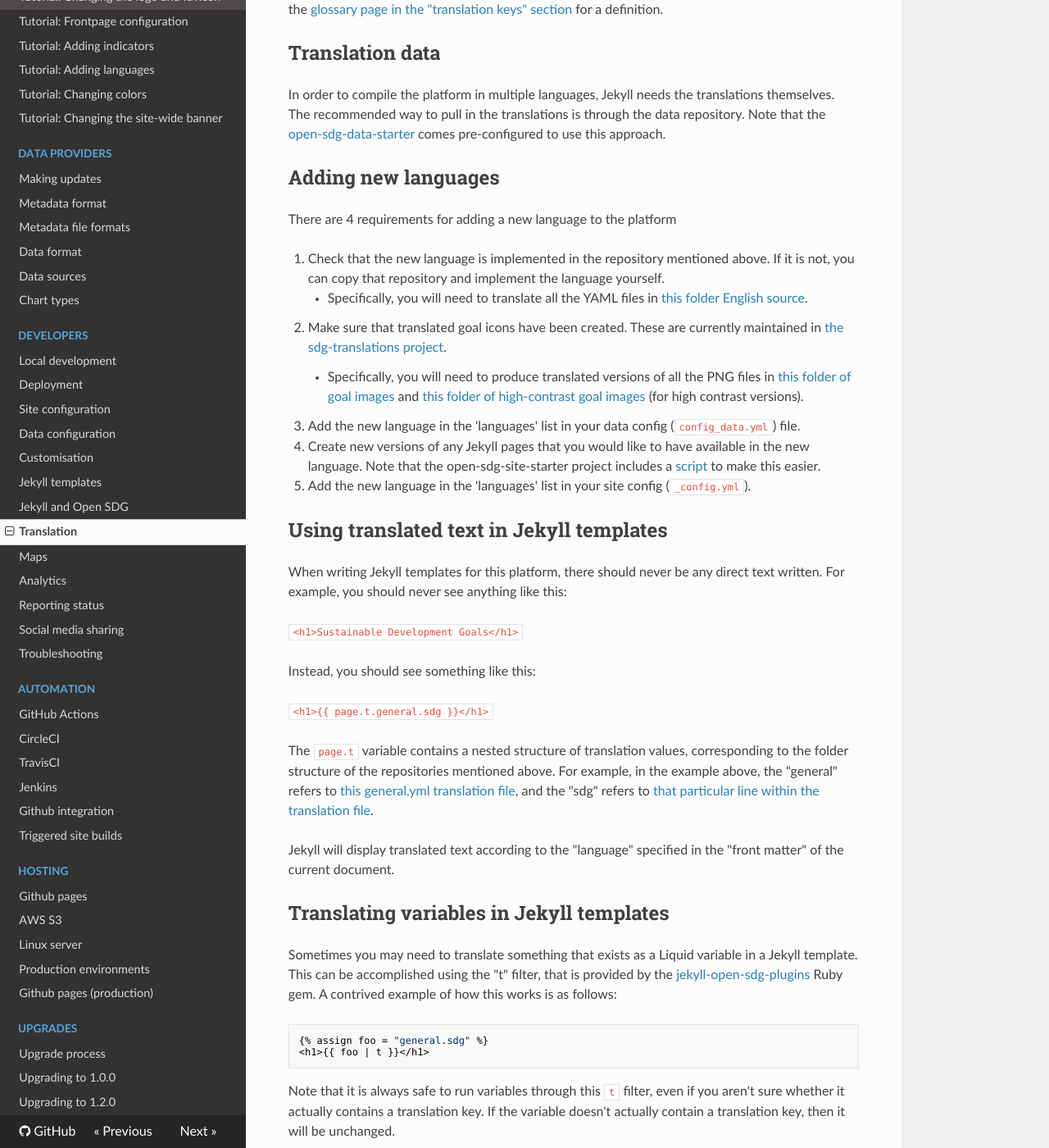
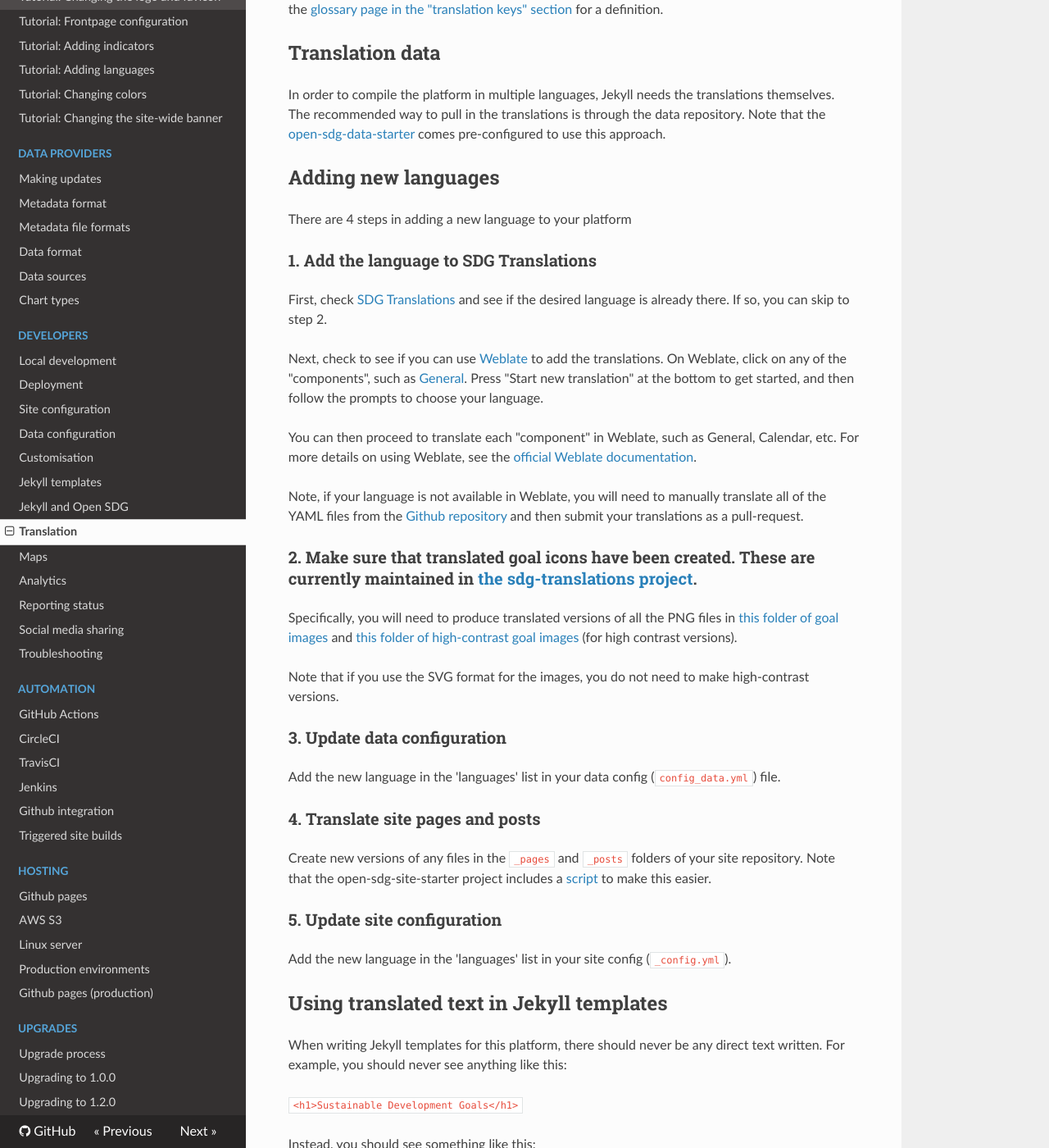
Before and after one commit to open-sdg/open-sdg, an MkDocs documentation site: the page built from docs/translation.md, in a window 1280 px wide and 1400 px high, scrolled down 376 px. Shown: the whole window at 82% size. Built offline with MkDocs 1.6.1, drawn with Linux system fonts in a browser that asks for light colours; nearby versions of some CDN libraries; old or Windows-style settings are respelled for this version of MkDocs; some of the changed text lies outside the part shown.

Commit message:
Expand on translation instructions to mention Weblate

```diff
--- a/docs/translation.md
+++ b/docs/translation.md
@@ -1,8 +1,8 @@
 <h1>Translation</h1>
 
-This platform is designed to be multilingual, and leverages the translations being maintained in a separate repository:
+This platform is designed to be multilingual, and leverages the translations being maintained in a [separate repository](https://github.com/open-sdg/sdg-translations) which is maintained via Weblate at this address:
 
-* [SDG Translations](https://github.com/open-sdg/sdg-translations)
+* [SDG Translations](https://hosted.weblate.org/projects/sdg-translations/)
 
 This document provides an overview of how the platform accomplishes this, and how it can be extended.
 
@@ -14,15 +14,35 @@ In order to compile the platform in multiple languages, Jekyll needs the transla
 
 ## Adding new languages
 
-There are 4 requirements for adding a new language to the platform
+There are 4 steps in adding a new language to your platform
 
-1. Check that the new language is implemented in the repository mentioned above. If it is not, you can copy that repository and implement the language yourself.
-    * Specifically, you will need to translate all the YAML files in [this folder English source](https://github.com/open-sdg/sdg-translations/tree/master/translations/en).
-2. Make sure that translated goal icons have been created. These are currently maintained in [the sdg-translations project](https://github.com/open-sdg/sdg-translations/).
-    * Specifically, you will need to produce translated versions of all the PNG files in [this folder of goal images](https://github.com/open-sdg/sdg-translations/tree/master/www/assets/img/goals/en) and [this folder of high-contrast goal images](https://github.com/open-sdg/sdg-translations/tree/master/www/assets/img/high-contrast/goals/en) (for high contrast versions).
-3. Add the new language in the 'languages' list in your data config (`config_data.yml`) file.
-4. Create new versions of any Jekyll pages that you would like to have available in the new language. Note that the open-sdg-site-starter project includes a [script](https://github.com/open-sdg/open-sdg-site-starter/blob/develop/scripts/batch/add_language.py) to make this easier.
-5. Add the new language in the 'languages' list in your site config (`_config.yml`).
+### 1. Add the language to SDG Translations
+
+First, check [SDG Translations](https://github.com/open-sdg/sdg-translations/tree/1.4.0-dev/translations) and see if the desired language is already there. If so, you can skip to step 2.
+
+Next, check to see if you can use [Weblate](https://hosted.weblate.org/projects/sdg-translations/) to add the translations. On Weblate, click on any of the "components", such as [General](https://hosted.weblate.org/projects/sdg-translations/general/). Press "Start new translation" at the bottom to get started, and then follow the prompts to choose your language.
+
+You can then proceed to translate each "component" in Weblate, such as General, Calendar, etc. For more details on using Weblate, see the [official Weblate documentation](https://docs.weblate.org/en/latest/user/basic.html).
+
+Note, if your language is not available in Weblate, you will need to manually translate all of the YAML files from the [Github repository](https://github.com/open-sdg/sdg-translations) and then submit your translations as a pull-request.
+
+### 2. Make sure that translated goal icons have been created. These are currently maintained in [the sdg-translations project](https://github.com/open-sdg/sdg-translations/).
+
+Specifically, you will need to produce translated versions of all the PNG files in [this folder of goal images](https://github.com/open-sdg/sdg-translations/tree/master/www/assets/img/goals/en) and [this folder of high-contrast goal images](https://github.com/open-sdg/sdg-translations/tree/master/www/assets/img/high-contrast/goals/en) (for high contrast versions).
+
+Note that if you use the SVG format for the images, you do not need to make high-contrast versions.
+
+### 3. Update data configuration
+
+Add the new language in the 'languages' list in your data config (`config_data.yml`) file.
+
+### 4. Translate site pages and posts
+
+Create new versions of any files in the `_pages` and `_posts` folders of your site repository. Note that the open-sdg-site-starter project includes a [script](https://github.com/open-sdg/open-sdg-site-starter/blob/develop/scripts/batch/add_language.py) to make this easier.
+
+### 5. Update site configuration
+
+Add the new language in the 'languages' list in your site config (`_config.yml`).
 
 ## Using translated text in Jekyll templates
 
```
